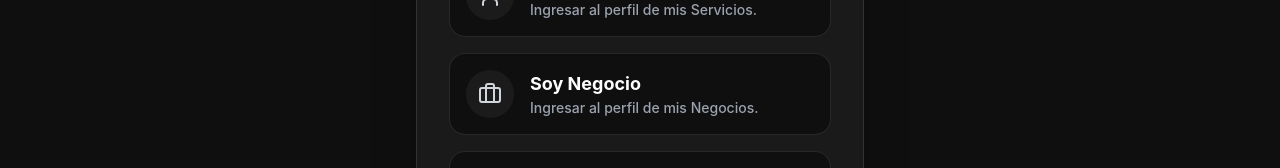
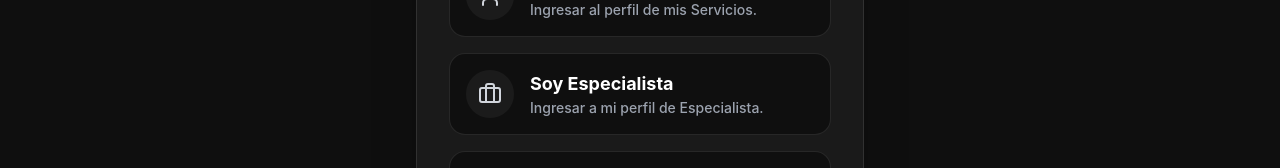
Before and after one commit to fsorianob/Your-Service-antiGravity, a React (Vite) app: page /login in a window 1280 px wide. Shown: the part 343-511 px from the top of the page. Built offline with nearby package versions, Linux system fonts and the light colour scheme; the HTML template or start-up script is replaced by a standard one.

Commit message:
refactor(ui): update terminology from Negocio to Especialista across auth and landing pages

```diff
--- a/src/pages/Home.tsx
+++ b/src/pages/Home.tsx
@@ -93,7 +93,7 @@ export default function Home() {
                         <div className="mt-12 p-6 bg-primary/5 border border-primary/20 rounded-2xl max-w-2xl mx-auto backdrop-blur-sm shadow-xl">
                             <h3 className="text-xl font-bold text-white mb-2">¿No ves tu rubro aquí? No importa.</h3>
                             <p className="text-muted-foreground text-sm md:text-base mb-4 leading-relaxed">
-                                Desde jardinería hasta asesoría legal, robótica o clases de guitarra. Si ofreces un trabajo excepcional, <strong className="text-white">Your Service</strong> es el escenario diseñado para impulsar tu negocio.
+                                Desde jardinería hasta asesoría legal, robótica o clases de guitarra. Si ofreces un trabajo excepcional, <strong className="text-white">Your Service</strong> es el escenario diseñado para impulsar tus servicios como Especialista.
                             </p>
                             <Button asChild variant="outline" className="border-primary/50 text-white hover:bg-primary/20">
                                 <Link to="/join-pro">Suma tu servicio hoy <ArrowRight className="ml-2 h-4 w-4" /></Link>
--- a/src/pages/JoinPro.tsx
+++ b/src/pages/JoinPro.tsx
@@ -41,7 +41,7 @@ export default function JoinProPage() {
             <section className="relative py-24 md:py-32 overflow-hidden bg-[#141414]">
                 <div className="absolute inset-0 z-0 opacity-20 bg-[url('https://images.unsplash.com/photo-1504328345606-18bbc8c9d7d1?q=80&w=2070&auto=format&fit=crop')] bg-cover bg-center" />
                 <div className="container relative z-10 mx-auto px-4 md:px-6 text-center max-w-3xl">
-                    <h1 className="text-4xl md:text-6xl font-bold text-white mb-6">Haz crecer tu negocio con <span className="text-[#fbd38d]">Your</span><span className="text-white">Service</span></h1>
+                    <h1 className="text-4xl md:text-6xl font-bold text-white mb-6">Haz crecer tus oportunidades como Especialista con <span className="text-[#fbd38d]">Your</span><span className="text-white">Service</span></h1>
                     <p className="text-xl text-muted-foreground mb-10">Conectamos a profesionales de calidad con clientes que buscan un servicio excepcional. Únete hoy.</p>
 
                     <Button size="lg" variant="gold" className="text-lg font-bold px-10 h-14" onClick={handleJoin} disabled={loading}>
--- a/src/pages/Login.tsx
+++ b/src/pages/Login.tsx
@@ -83,8 +83,8 @@ export default function LoginPage() {
                                 <Briefcase className="text-gray-300 group-hover:text-primary transition-colors" size={24} />
                             </div>
                             <div className="text-left">
-                                <span className="block text-white font-bold text-lg group-hover:text-primary transition-colors">Soy Negocio</span>
-                                <span className="block text-sm text-muted-foreground group-hover:text-gray-300">Ingresar al perfil de mis Negocios.</span>
+                                <span className="block text-white font-bold text-lg group-hover:text-primary transition-colors">Soy Especialista</span>
+                                <span className="block text-sm text-muted-foreground group-hover:text-gray-300">Ingresar a mi perfil de Especialista.</span>
                             </div>
                         </Button>
 
--- a/src/pages/ProDashboard.tsx
+++ b/src/pages/ProDashboard.tsx
@@ -47,7 +47,7 @@ export default function ProDashboard() {
                             <div className="flex items-center gap-2 group cursor-default">
                                 <span className="font-bold text-lg tracking-tight">
                                     <span className="text-primary group-hover:text-white transition-colors duration-300">Soy</span>
-                                    <span className="text-white group-hover:text-primary transition-colors duration-300">Negocio</span>
+                                    <span className="text-white group-hover:text-primary transition-colors duration-300">Especialista</span>
                                 </span>
                             </div>
                             <div className="h-10 w-10 shrink-0 rounded-full bg-primary/20 flex items-center justify-center text-primary font-bold border border-primary/30">
--- a/src/pages/Register.tsx
+++ b/src/pages/Register.tsx
@@ -118,7 +118,7 @@ export default function RegisterPage() {
                                 <Briefcase className="text-gray-300 group-hover:text-primary transition-colors" size={24} />
                             </div>
                             <div className="text-left">
-                                <span className="block text-white font-bold text-lg group-hover:text-primary transition-colors">Quiero ser Negocio</span>
+                                <span className="block text-white font-bold text-lg group-hover:text-primary transition-colors">Quiero ser Especialista</span>
                                 <span className="block text-sm text-muted-foreground group-hover:text-gray-300">Crear perfil para publicar mis Servicios.</span>
                             </div>
                         </Button>
```
